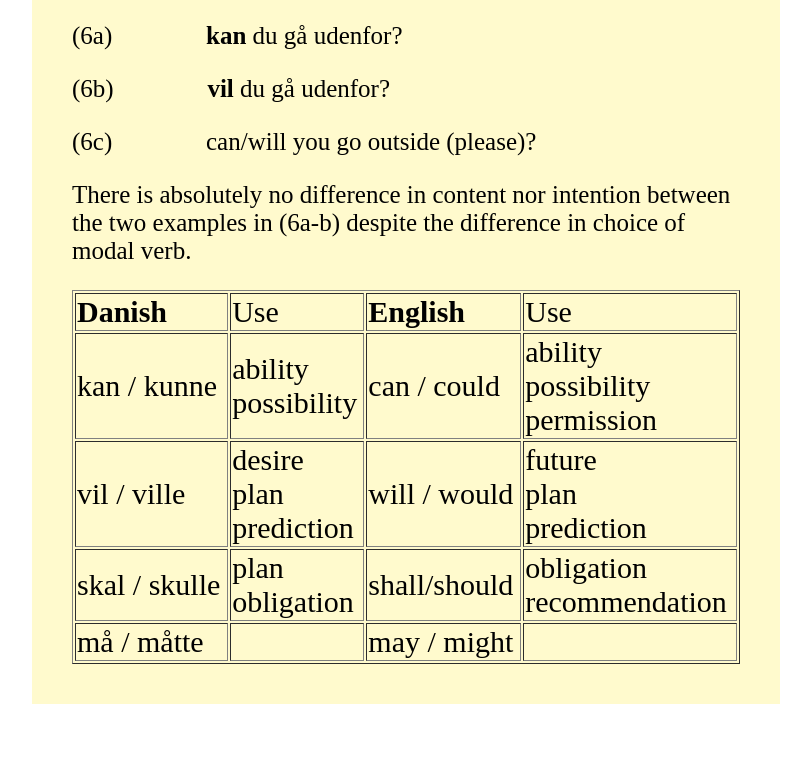
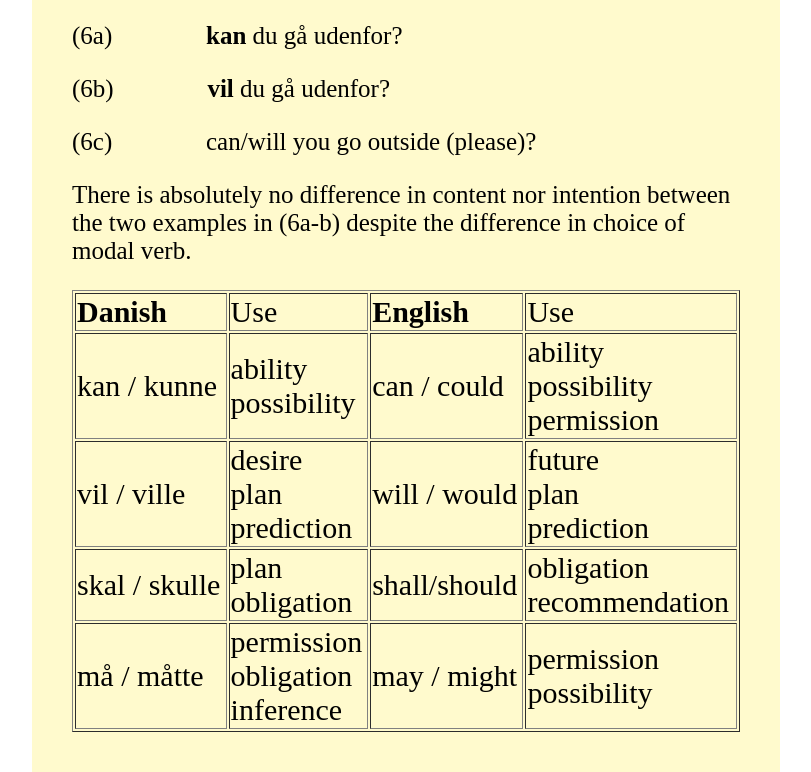
Before and after one commit to LINGUIST-DK/dansk.ninja, a plain HTML site: page Grammar/Modal_verbs_DIA.html in a window 1280 px wide. Shown: the part 3699-4471 px from the top of the page, without its empty margins (234-1045 px from the left). Before the commit the page ends 4403 px from the top, so only its background shows below. Drawn offline with Linux system fonts and the light colour scheme.

Commit message:
Add files via upload

```diff
--- a/Grammar/Modal_verbs_DIA.html
+++ b/Grammar/Modal_verbs_DIA.html
@@ -1009,9 +1009,9 @@ to <span class=SpellE>buy</span> a piano</p>
   </tr>
   <tr>
     <td>må / måtte</td>
-    <td></td>
+    <td>  permission <br> obligation   <br>  inference </td>
     <td>may / might</td>
-    <td></td>
+    <td>  permission <br>  possibility  </td>
   </tr>
 </table>
 </div>
```
Also changed, not shown: Grammar/presentPerfectPastTense.html (+1 -1 lines).
